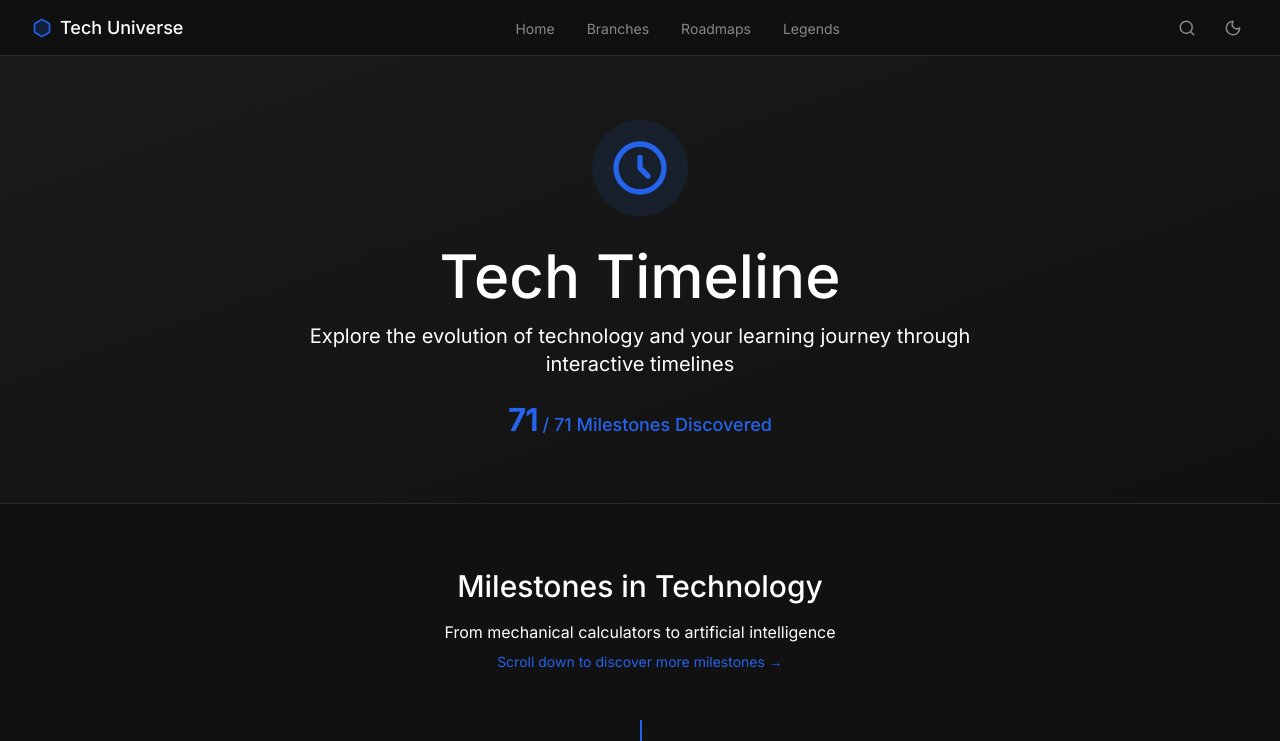
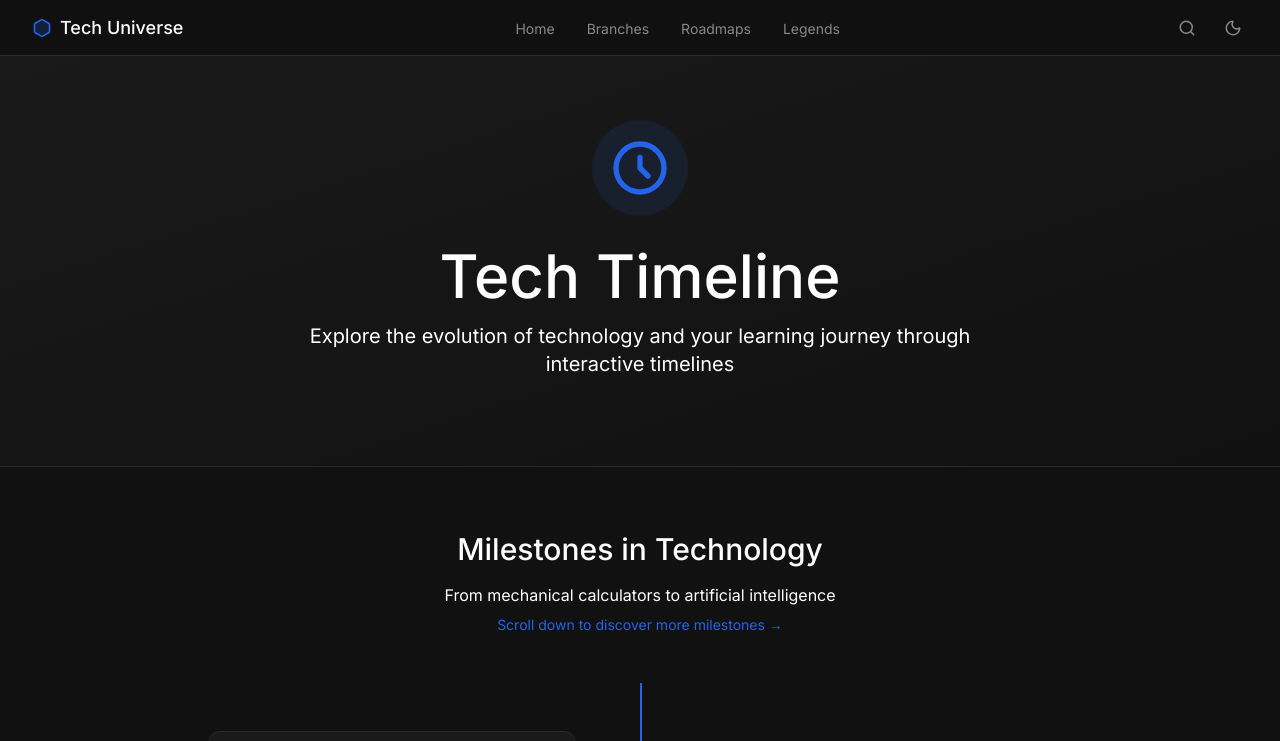
Before and after one commit to dmm-404/Tech-Universe, a React (Vite) app: page /timeline in a window 1280 px wide. Shown: the top 741 px of the page. Built offline with nearby package versions, Linux system fonts and the light colour scheme.

Commit message:
Remove milestone count display from TimelinePage
Removed milestone display from the TimelinePage.

```diff
--- a/src/pages/TimelinePage.tsx
+++ b/src/pages/TimelinePage.tsx
@@ -623,8 +623,6 @@ const TimelinePage = () => {
             transition={{ delay: 0.4 }}
             className="text-brand-accent font-medium text-lg"
           >
-            <span className="text-3xl font-bold">{milestonesConquered}</span>
-            <span className="text-brand-text-secondary"> / {totalMilestones} Milestones Discovered</span>
           </motion.div>
         </div>
       </motion.div>
```
